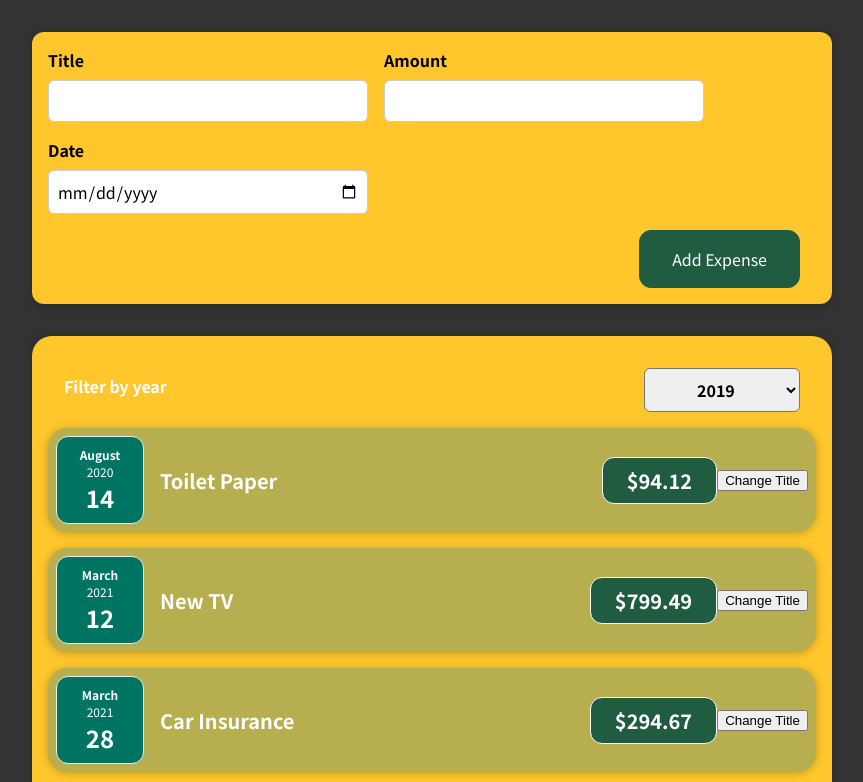
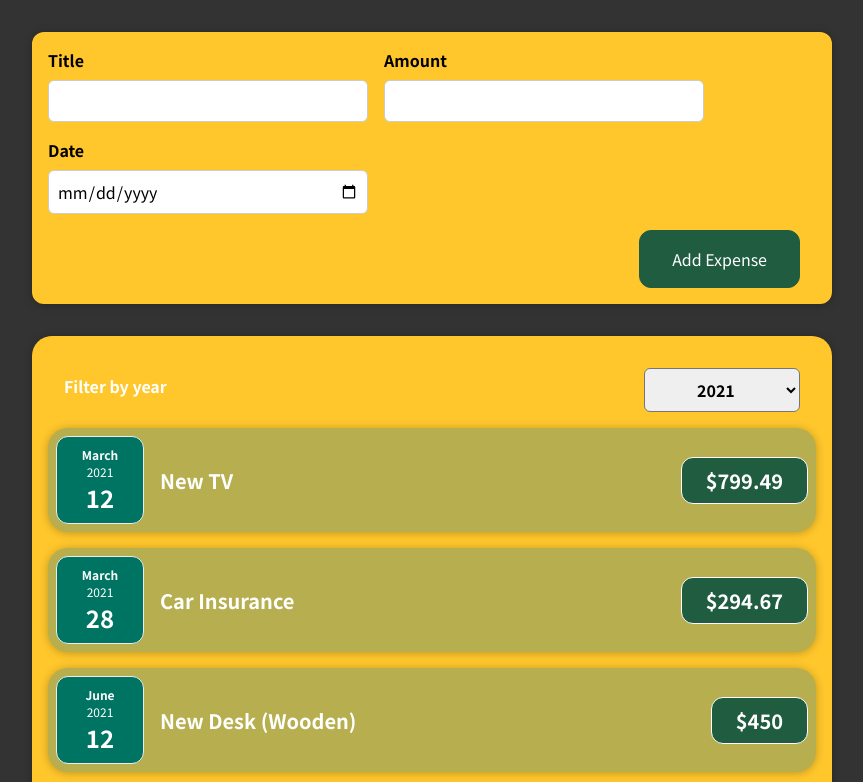
Before and after one commit to Chetan-B-B/ExpenseTracker, a React (Create React App) app: page / in a window 1280 px wide. Shown: the top 782 px of the page, without its empty margins (208-1071 px from the left). Built offline with nearby package versions, Linux system fonts and the light colour scheme.

Commit message:
23-12-2021

```diff
--- a/src/App.js
+++ b/src/App.js
@@ -1,8 +1,8 @@
+import { useState } from "react";
 import NewExpense from "./components/NewExpense/NewExpense";
 import Expenses from "./components/Expenses/Expenses";
 
-function App() {
-  const expenses = [
+const DUMMY_DATA = [
   {
     id: "e1",
     title: "Toilet Paper",
@@ -23,9 +23,14 @@ function App() {
     date: new Date(2021, 5, 12),
   },
 ];
+
+function App() {
+  const [expenses, addExpense] = useState(DUMMY_DATA);
   const addExpenseHandler = (expense) => {
-    console.log(`I'm from App.js`);
-    console.log(expense);
+    //If we depend on previous-data info we need to use function form of useState-->eg:
+    addExpense((prevData) => {
+      return [expense, ...prevData];
+    });
   };
 
   return (
--- a/src/components/Expenses/ExpenseItem.js
+++ b/src/components/Expenses/ExpenseItem.js
@@ -1,21 +1,14 @@
-import { useState } from "react";
-
 import "./ExpenseItem.css";
 import ExpenseDate from "./ExpenseDate";
 import Card from "../UI/Card";
 function ExpenseItem(props) {
-  const [title, setTitle] = useState(props.title);
-  const clickHandler = () => {
-    setTitle("Dev chetu!🚀" + Math.random() * 20);
-  };
   return (
     <Card className="expense-item">
       <ExpenseDate date={props.date} />
       <div className="expense-item__description">
-        <h2>{title}</h2>
+        <h2>{props.title}</h2>
         <div className="expense-item__price">${props.amount}</div>
       </div>
-      <button onClick={clickHandler}>Change Title</button>
     </Card>
   );
 }
--- a/src/components/Expenses/Expenses.css
+++ b/src/components/Expenses/Expenses.css
@@ -5,3 +5,12 @@
   width: 50rem;
   max-width: 95%;
 }
+.expenses-list {
+  list-style: none;
+  padding: 0;
+}
+
+.expenses-list__fallback {
+  color: white;
+  text-align: center;
+}
--- a/src/components/Expenses/Expenses.js
+++ b/src/components/Expenses/Expenses.js
@@ -6,36 +6,39 @@ import Card from "../UI/Card";
 import ExpensesFilter from "../ExpensesFilter/ExpensesFilter";
 
 function Expenses(props) {
-  const [filteredyear, setYear] = useState("2019");
+  const [filteredyear, setYear] = useState(new Date().getFullYear().toString());
   const filterChangeHandler = (year) => {
     setYear(year);
   };
+  const filteredExpenses = props.items.filter((expense) => {
+    return expense.date.getFullYear().toString() === filteredyear;
+  });
+
   return (
     <Card className="expenses">
       <ExpensesFilter
         selected={filteredyear}
         onFilterData={filterChangeHandler}
       />
-      <ExpenseItem
-        title={props.items[0].title}
-        amount={props.items[0].amount}
-        date={props.items[0].date}
-      />
-      <ExpenseItem
-        title={props.items[1].title}
-        amount={props.items[1].amount}
-        date={props.items[1].date}
-      />
-      <ExpenseItem
-        title={props.items[2].title}
-        amount={props.items[2].amount}
-        date={props.items[2].date}
-      />
-      <ExpenseItem
-        title={props.items[3].title}
-        amount={props.items[3].amount}
-        date={props.items[3].date}
-      />
+
+      {filteredExpenses.length === 0 ? (
+        <p className="expenses-list__fallback">
+          What did you do with all of the cash?👀👀
+        </p>
+      ) : (
+        filteredExpenses.map((expense) => {
+          if (+filteredyear === expense.date.getFullYear()) {
+            return (
+              <ExpenseItem
+                key={expense.id}
+                title={expense.title}
+                amount={expense.amount}
+                date={expense.date}
+              />
+            );
+          }
+        })
+      )}
     </Card>
   );
 }
```
Also changed, not shown: 1 other file (tests, documents, lock files or other folders). Lines whose indentation alone changed are shown as unchanged.
